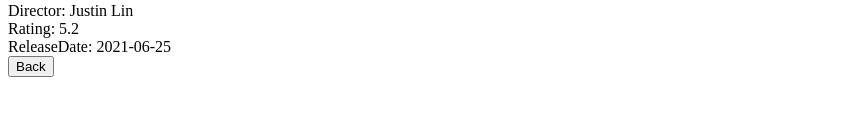
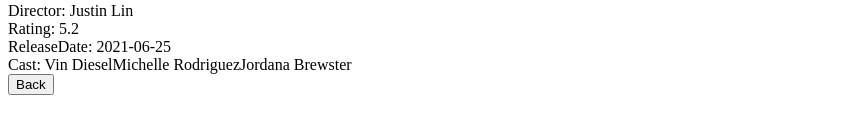
Before and after one commit to Unna27/myFlix-client, a React (Vite) app: page / in a window 1280 px wide. Both pictures are taken after a click on the element "F9: The Fast Saga". Shown: the part 364-498 px from the top of the page, without its empty margins (0-856 px from the left). Built offline with nearby package versions, Linux system fonts and the light colour scheme.

Commit message:
added additional details in movie view

```diff
--- a/src/components/movie-view/movie-view.jsx
+++ b/src/components/movie-view/movie-view.jsx
@@ -31,6 +31,10 @@
                 <span className="label">ReleaseDate: </span>
                 <span className="value">{movie.releaseDate}</span>
             </div>
+            <div className="movie-cast">
+                <span className="label">Cast: </span>
+                <span className="value">{movie.cast}</span>
+            </div>
             <button onClick={() => { onBackClick(null); }}>Back</button>
         </div>
     }
```
Also changed, not shown: 5 other files (tests, documents, lock files or other folders).
